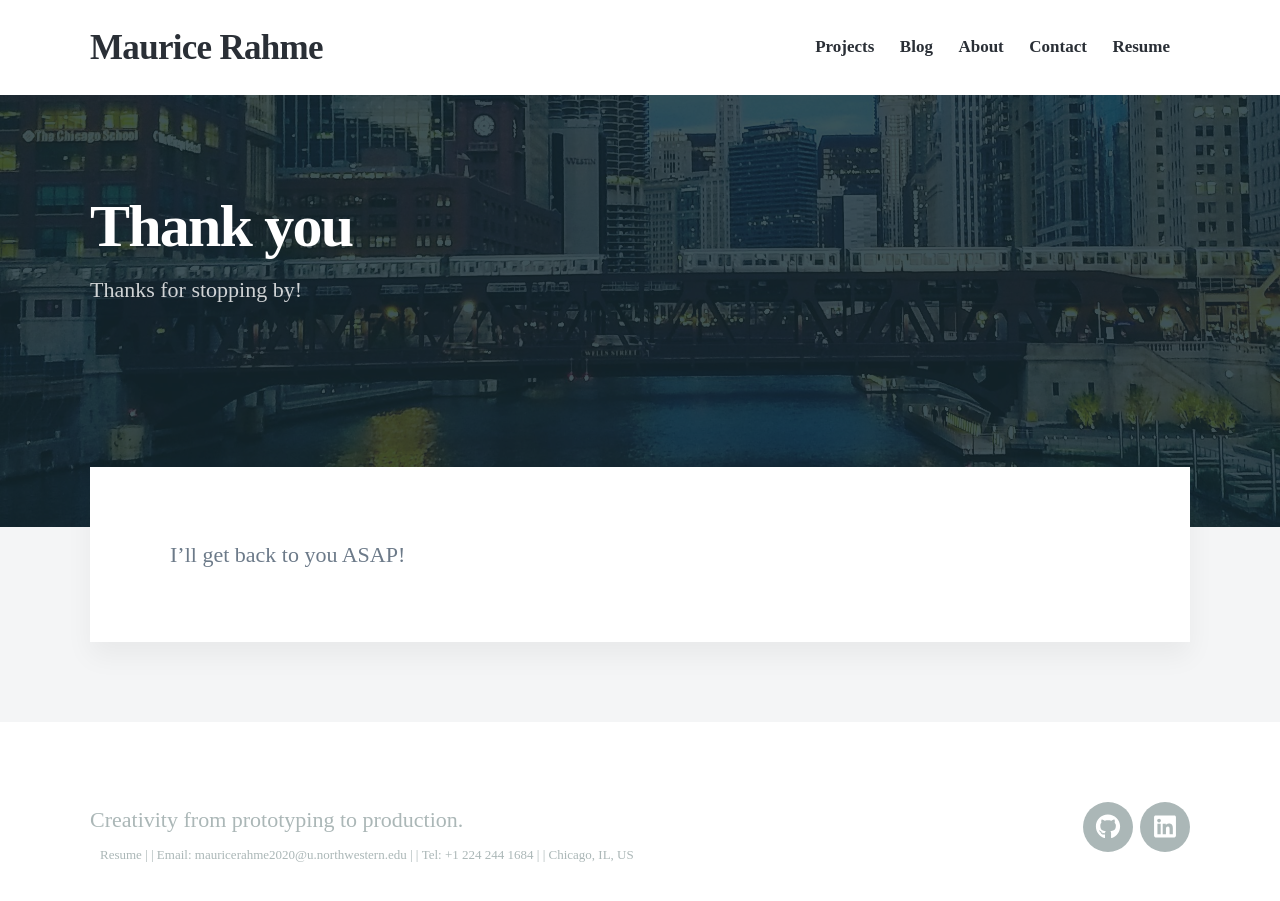
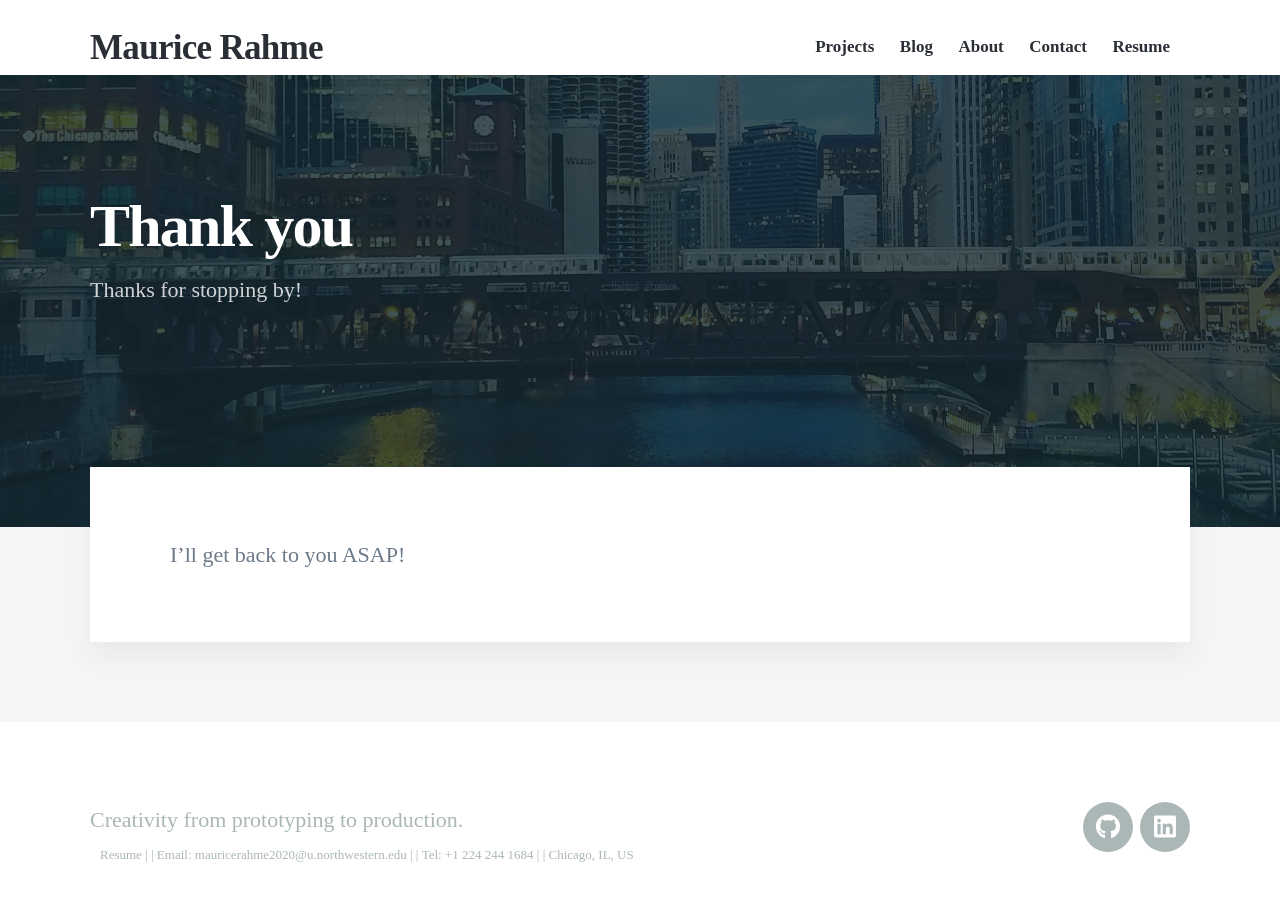
Before and after one commit to saarah-g/saarah-g.github.io, a Jekyll site: the page built from _pages/thanks.md, in a window 1280 px wide and 941 px high. Shown: the top 901 px of the window. Built offline with Jekyll 4.4.1, drawn with Linux system fonts in a browser that asks for light colours; nearby versions of some CDN libraries.

Commit message:
modified margin

```diff
--- a/_sass/_includes/_header.scss
+++ b/_sass/_includes/_header.scss
@@ -268,6 +268,6 @@ top: 0;
 right: 0;
 bottom: 0;
 left: 0;
-height: 95px;
+height: 75px;
 background: white;
 }
```
